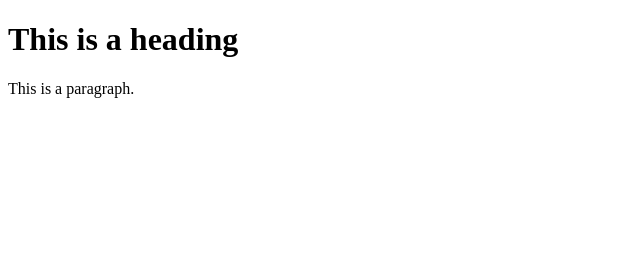
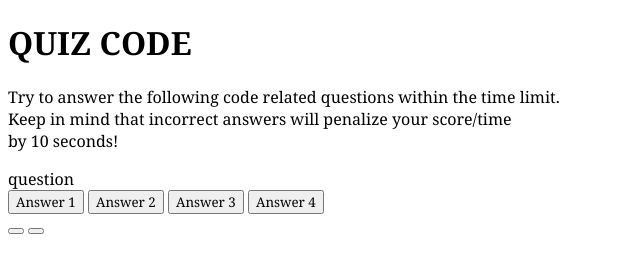
Before and after one commit to hanandadras/quizcoder, a plain HTML site: page index.html in a window 1280 px wide. Shown: the whole page, without its empty margins (0-640 px from the left). Drawn offline with Linux system fonts and the light colour scheme.

Commit message:
html code

```diff
--- a/assets/style.css
+++ b/assets/style.css
@@ -0,0 +1,5 @@
+*, *::before, *::after {
+    box-sizing: border-box;
+    font-family: Cambria, Cochin, Georgia, Times, 'Times New Roman', serif;
+    box-shadow: rgb(145, 108, 60);
+}
--- a/index.html
+++ b/index.html
@@ -1,12 +1,31 @@
 <!DOCTYPE html>
 <html>
 <head>
-<link rel="stylesheet" href="mystyle.css">
+    <title> QUIZ CODE</title>
+<link rel="stylesheet" href="assets/style.css">
 </head>
 <body>
 
-<h1>This is a heading</h1>
-<p>This is a paragraph.</p>
+<h1>QUIZ CODE</h1>
+<p>Try to answer the following code related questions within the time limit.<br> Keep in mind that incorrect answers will penalize your score/time<br> by 10 seconds!</p>
+</p>
+
+
+<div class="container">
+    <div id="question-container" class="hide"></div>
+    <div id="QUESTION" >question</div>
+    <div id="answer-button" class="btn-grid">
+    <button class="btn">Answer 1</button>
+    <button class="btn">Answer 2</button>
+    <button class="btn">Answer 3</button>
+    <button class="btn">Answer 4</button>
+    </div>
+    </div>
+     <div class="prompts">
+        <button id="start-btn" class="start-btn btn"></button>
+        <button id="next-btn" class="next-btn btn"></button>
+    </div>
+</div>
 
 
 
@@ -14,5 +33,6 @@
 
 
 
+<link rel="script" href="assets/script.js">
 </body>
 </html>
```
